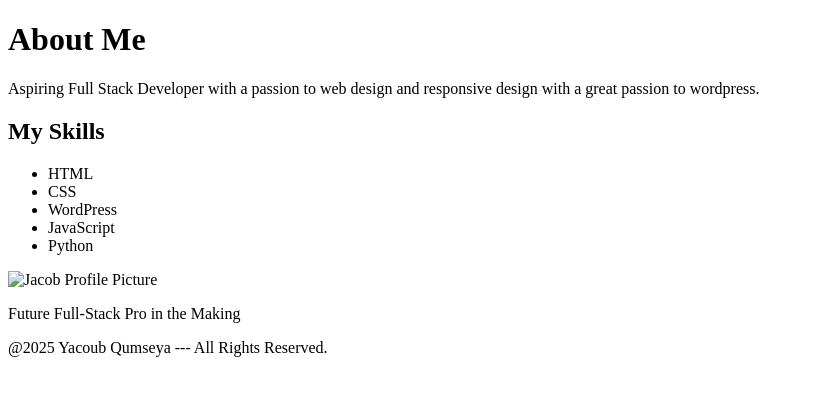
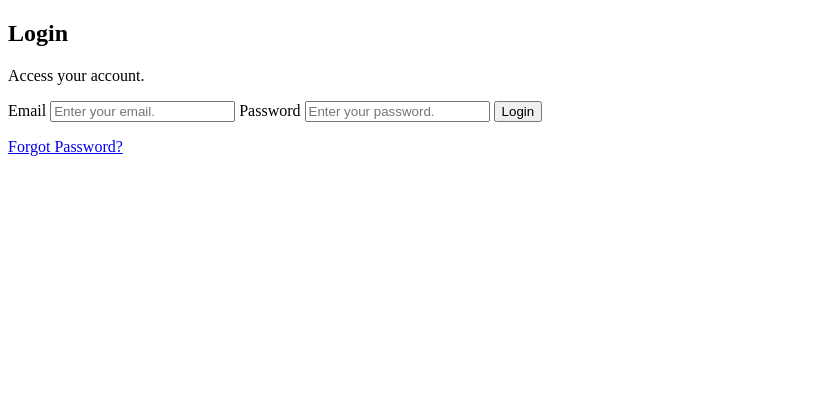
Before and after one commit to Jacob11Q1/HTML---CSS, a plain HTML site: page HTML and CSS/Build & Deploy my first Website/Challenges.html in a window 1280 px wide. Shown: the whole page, without its empty margins (0-814 px from the left). Drawn offline with Linux system fonts and the light colour scheme.

Commit message:
3 More new Challenges done today

```diff
--- a/HTML and CSS/Build & Deploy my first Website/Challenges.html
+++ b/HTML and CSS/Build & Deploy my first Website/Challenges.html
@@ -7,7 +7,7 @@
 </head>
 <body>
 
-    <!-- Challenge 1 Profile Card -->
+    <!-- Challenge 1: Profile Card -->
     <!-- <div>
         <img src="./images/IMG_1030.JPG" alt="Jacob Profile Picture">
         <h1>Yacoub Qumseya</h1>
@@ -15,7 +15,7 @@
         <button>Follow Me</button>
     </div> -->
 
-    <!-- Challenge 2 The Triple Section Hompage -->
+    <!-- Challenge 2: The Triple Section Hompage -->
     <!-- Section 1 Hero Intro -->
     <!-- <div>
         <h1>Welcome to My Site</h1>
@@ -48,15 +48,15 @@
         <button>Contact Me</button>
     </div> -->
 
-    <!-- Challenge 3 Build a Mini "About Me" Page -->
+    <!-- Challenge 3: Build a Mini "About Me" Page -->
     <!-- Section 1 Header Section -->
-    <div>
+    <!-- <div>
         <h1>About Me</h1>
         <p>Aspiring Full Stack Developer with a passion to web design and responsive design with a great passion to wordpress.</p>
-    </div>
+    </div> -->
 
     <!-- Section 2 Skilles Section -->
-    <div>
+    <!-- <div>
         <h2>My Skills</h2>
         <ul>
             <li>HTML</li>
@@ -65,17 +65,66 @@
             <li>JavaScript</li>
             <li>Python</li>
         </ul>
+    </div> -->
+
+    <!-- Section 3 Image + Caption -->
+    <!-- <div>
+        <img src="" alt="Jacob Profile Picture">
+        <p>Future Full-Stack Pro in the Making</p>
+    </div> -->
+
+    <!-- Section 4 Footer -->
+    <!-- <div>
+        <p>@2025 Yacoub Qumseya --- All Rights Reserved.</p>
+    </div> -->
+
+    <!-- Challenge 4: Build a Mini Product Card -->
+    <!-- <div>
+        <img src="image url" alt="Nike Shoes">
+        <h2>Air Max 2</h2>
+        <p>The best (Air Max 2) you can find in the market.</p>
+        <h3>350$</h3>
+        <button>Buy Now</button>
+    </div> -->
+
+    <!-- Challenge 5: Build a “3-Item Feature Section” -->
+    <!-- <div>
+        <h1>Why Work With Me?</h1>
+
+        <div>
+            <h2>🔥 Best Quality</h2>
+            <p>I make the best Designs.</p>
+        </div>
+
+        <div>
+            <h2>💎 Responsive</h2>
+            <p>The best Responsive Designs.</p>
+        </div>
+
+        <div>
+            <h2>🤝 Support</h2>
+            <p>We are here for you.</p>
+        </div>
+    </div> -->
+
+    <!-- Challenge 6: Build a Simple Login Form (No CSS Yet) -->
+    <div>
+        <h2>Login</h2>
+        <p>Access your account.</p>
+
+        <div>
+            <label for="email">Email</label>
+            <input type="email" placeholder="Enter your email.">
+
+            <label for="password">Password</label>
+            <input type="password" placeholder="Enter your password.">
+
+            <button>Login</button>
+
+            <p><a href="#">Forgot Password?</a></p>
+
+        </div>
     </div>
 
-    <!-- Section 3 Image + Caption -->
-    <div>
-        <img src="" alt="Jacob Profile Picture">
-        <p>Future Full-Stack Pro in the Making</p>
-    </div>
-
-    <!-- Section 4 Footer -->
-    <div>
-        <p>@2025 Yacoub Qumseya --- All Rights Reserved.</p>
-    </div>
 </body>
 </html>
```
